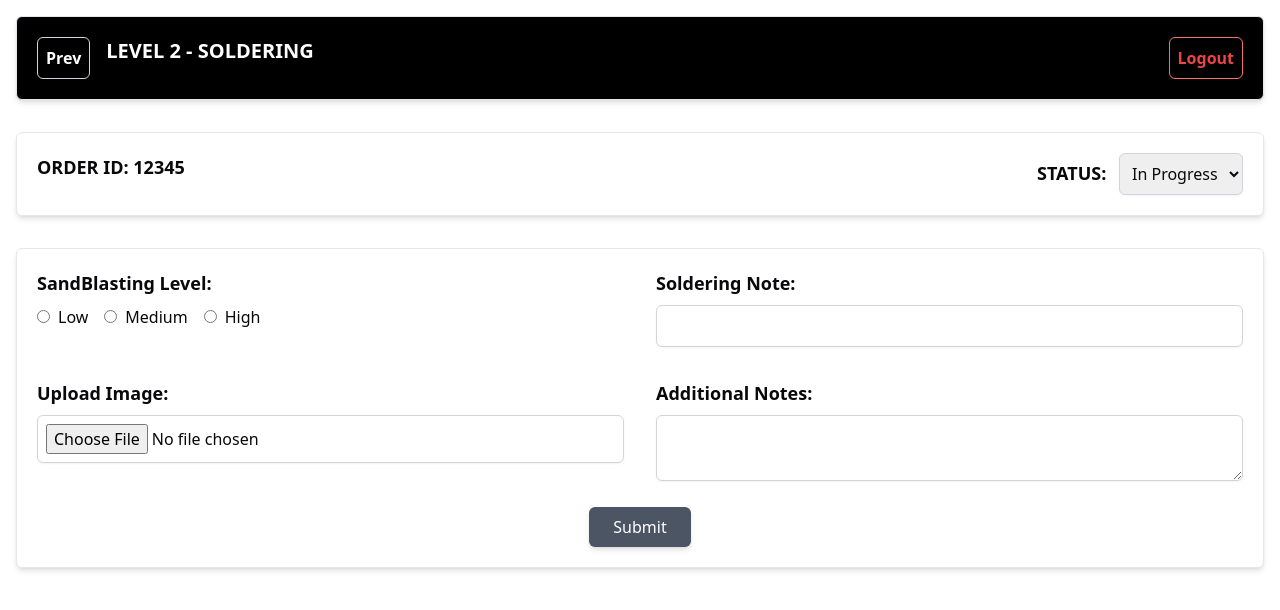
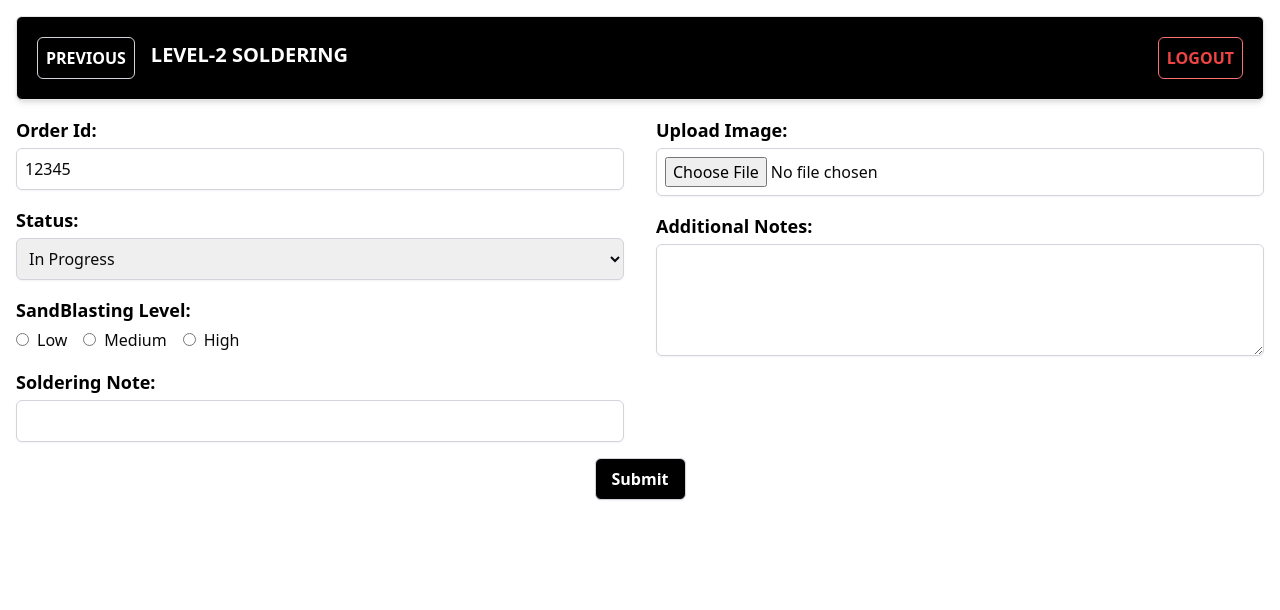
Before and after one commit to npankajkumar/WheelFactory_Frontend, a React (Vite) app in the folder Wheel_Factory/: page /soldering in a window 1280 px wide. Shown: the top 610 px of the page. Built offline with nearby package versions, Linux system fonts and the light colour scheme.

Commit message:
added changes in UI

```diff
--- a/Wheel_Factory/src/pages/inventory/Inventory.jsx
+++ b/Wheel_Factory/src/pages/inventory/Inventory.jsx
@@ -1,6 +1,7 @@
 import React, { useState } from 'react';
 import { useNavigate } from 'react-router-dom';
 import axios from 'axios';
+
 const Inventory = () => {
   const [orderId, setOrderId] = useState('');
   const [year, setYear] = useState('');
@@ -24,9 +25,8 @@ const Inventory = () => {
     formData.append('model', model);
     formData.append('damageType', damageType);
     formData.append('notes', notes);
-    if (image) {
-      formData.append('image', image);
-    }
+    formData.append('image', image);
+
     try {
       await axios.post('http://localhost:3000/completedOrders', formData, {
         headers: {
@@ -41,11 +41,13 @@ const Inventory = () => {
       setNotes('');
       setImage(null);
       alert('Order added successfully!');
+      navigate('/inventory');
     } catch (error) {
       console.error('Error submitting form', error);
       alert('Error submitting form');
     }
   };
+
   return (
     <div className="p-4">
       <header className="flex justify-between items-center p-5 rounded-md bg-black shadow-md border border-gray-200">
@@ -115,13 +117,14 @@ const Inventory = () => {
           </div>
           <div className="flex-1 space-y-4">
             <div>
-            <label className="text-lg font-bold text-black">
+              <label className="text-lg font-bold text-black">
                 DamageType:
               </label>
               <select
                 className="mt-1 block w-full p-2 border border-gray-300 rounded-md shadow-sm focus:outline-none focus:ring focus:border-black"
                 value={damageType}
-                onChange={(e) => setDamageType(e.target.value)}>
+                onChange={(e) => setDamageType(e.target.value)}
+              >
                 <option value="">Select</option>
                 <option value="CHIPPED">Chipped</option>
                 <option value="PAINT FADE">Paint Fade</option>
@@ -153,12 +156,13 @@ const Inventory = () => {
         </div>
         <button
           type="submit"
-          className="border border-gray-300 font-bold text-white p-2 rounded-md shadow-sm bg-black px-4 py-2 mt-4 block mx-auto">
+          className="border border-gray-300 font-bold text-white p-2 rounded-md shadow-sm bg-black px-4 py-2 mt-4 block mx-auto"
+        >
           Submit
         </button>
       </form>
     </div>
   );
-};
+  };
 
 export default Inventory;
--- a/Wheel_Factory/src/pages/painting/Painting.jsx
+++ b/Wheel_Factory/src/pages/painting/Painting.jsx
@@ -1,5 +1,6 @@
 import React, { useState } from 'react';
 import { useNavigate } from 'react-router-dom';
+import axios from 'axios';
 
 const Painting = () => {
   const [orderId, setOrderId] = useState('');
@@ -10,7 +11,11 @@ const Painting = () => {
 
   const navigate = useNavigate();
 
-  const handleSubmit = () => {
+  const handleSubmit = async () => {
+    if (!orderId || !paint || !typeOfPaint || !status || !notes) {
+      alert('Please fill in all fields before submitting.');
+      return;
+    }
     const payload = {
       orderId,
       paint,
@@ -18,8 +23,25 @@ const Painting = () => {
       status,
       notes,
     };
-    console.log('Form Submitted:', payload);
 
+    try {
+      await axios.post('http://localhost:3000/completedOrders', payload, {
+        headers: {
+          'Content-Type': 'application/json',
+        },
+      });
+      setOrderId('');
+      setPaint('');
+      setTypeOfPaint('powder');
+      setStatus('inprogress');
+      setNotes('');
+
+      alert('Painting details submitted successfully!');
+      navigate('/painting');
+    } catch (error) {
+      console.error('Error submitting form', error);
+      alert('Error submitting form');
+    }
   };
 
   return (
@@ -69,7 +91,6 @@ const Painting = () => {
               value={typeOfPaint}
               onChange={(e) => setTypeOfPaint(e.target.value)}
             >
-                <option value="select">Select</option>
               <option value="powder">Powder</option>
               <option value="urethane">Urethane</option>
             </select>
@@ -77,7 +98,7 @@ const Painting = () => {
         </div>
         <div className="flex flex-col space-y-4">
           <div>
-             <label className="text-lg font-bold mr-2">Status </label>
+            <label className="text-lg font-bold mr-2">Status</label>
             <select
               className="block p-2 border border-gray-300 rounded-md shadow-sm focus:outline-none focus:ring focus:border-black"
               value={status}
--- a/Wheel_Factory/src/pages/soldering/Soldering.jsx
+++ b/Wheel_Factory/src/pages/soldering/Soldering.jsx
@@ -8,7 +8,7 @@ const Soldering = () => {
   const [solderingNote, setSolderingNote] = useState("");
   const [image, setImage] = useState(null);
   const [additionalNotes, setAdditionalNotes] = useState("");
-  const navigate=useNavigate();
+  const navigate = useNavigate();
 
   const handleImageUpload = (e) => {
     setImage(e.target.files[0]);
@@ -27,42 +27,56 @@ const Soldering = () => {
   };
 
   return (
-    <div className="min-h-screen  p-4">
-      <header className="flex justify-between rounded-md items-center p-5 bg-black shadow-md border border-gray-200">
+    <div className="p-4">
+      <header className="flex justify-between items-center p-5 rounded-md bg-black shadow-md border border-gray-200">
         <div className="flex space-x-4">
-          <button className="border border-gray-300 font-bold text-white p-2 rounded-md shadow-sm hover:bg-gray-200 hover:text-black transition"
-          onClick={() => navigate('/workers/:userId')} >
-            Prev
+          <button
+            className="border border-gray-300 font-bold text-white p-2 rounded-md shadow-sm hover:bg-gray-200 hover:text-black transition"
+            onClick={() => navigate('/workers/:userId')}
+          >
+            PREVIOUS
           </button>
-          <h1 className="text-xl font-bold text-white">LEVEL 2 - SOLDERING</h1>
+          <h1 className="text-xl text-white pt-1 font-bold">LEVEL-2 SOLDERING</h1>
         </div>
-        <button onClick={() => navigate('/')} className="border font-bold border-red-400 p-2 rounded-md shadow-sm text-red-500 hover:bg-red-300 hover:text-black transition">
-          Logout
+        <button
+          className="border border-red-400 p-2 rounded-md shadow-sm font-bold text-red-500 hover:bg-red-100 transition"
+          onClick={() => navigate('/')}
+        >
+          LOGOUT
         </button>
       </header>
-      <main className="mt-8 space-y-8">
-        <div className="bg-white p-5 shadow-md border border-gray-200 rounded-md flex justify-between">
-          <p className="text-lg font-bold">ORDER ID: {orderId}</p>
+      <form className="mt-4 space-y-4" onSubmit={handleSubmit}>
+        <div className="flex flex-col lg:flex-row space-y-4 lg:space-y-0 lg:space-x-8">
+          <div className="flex-1 space-y-4">
             <div>
-            <label className="text-lg font-bold mr-2">STATUS: </label>
+              <label className="text-lg font-bold text-black">
+                Order Id:
+              </label>
+              <input
+                type="text"
+                className="mt-1 block w-full p-2 border border-gray-300 rounded-md shadow-sm focus:outline-none focus:ring focus:border-black"
+                value={orderId}
+                onChange={(e) => setOrderId(e.target.value)}
+              />
+            </div>
+            <div>
+              <label className="text-lg font-bold text-black">
+                Status:
+              </label>
               <select
+                className="mt-1 block w-full p-2 border border-gray-300 rounded-md shadow-sm focus:outline-none focus:ring focus:border-black"
                 value={status}
                 onChange={(e) => setStatus(e.target.value)}
-              className="border border-gray-300 p-2 rounded-md shadow-sm"
               >
                 <option value="In Progress">In Progress</option>
                 <option value="Completed">Completed</option>
               </select>
             </div>
-        </div>
-        <form
-          onSubmit={handleSubmit}
-          className="bg-white p-5 shadow-md border border-gray-200 rounded-md space-y-5"
-        >
-          <div className="grid grid-cols-1 md:grid-cols-2 gap-8">
             <div>
-              <label className="block text-lg font-bold mb-2">SandBlasting Level:</label>
-              <div className="space-x-4">
+              <label className="text-lg font-bold text-black">
+                SandBlasting Level:
+              </label>
+              <div className="mt-1 space-x-4">
                 <label>
                   <input
                     type="radio"
@@ -96,40 +110,47 @@ const Soldering = () => {
               </div>
             </div>
             <div>
-              <label className="block text-lg font-bold mb-2">Soldering Note:</label>
+              <label className="text-lg font-bold text-black">
+                Soldering Note:
+              </label>
               <input
                 type="text"
+                className="mt-1 block w-full p-2 border border-gray-300 rounded-md shadow-sm focus:outline-none focus:ring focus:border-black"
                 value={solderingNote}
                 onChange={(e) => setSolderingNote(e.target.value)}
-                className="border border-gray-300 p-2 w-full rounded-md shadow-sm hover:border-gray-400 focus:ring focus:ring-gray-200 transition"
+              />
+            </div>
+          </div>
+          <div className="flex-1 space-y-4">
+            <div>
+              <label className="text-lg font-bold text-black">
+                Upload Image:
+              </label>
+              <input
+                type="file"
+                className="mt-1 block w-full p-2 border border-gray-300 rounded-md shadow-sm focus:outline-none focus:ring focus:border-black"
+                onChange={handleImageUpload}
               />
             </div>
             <div>
-              <label className="block text-lg font-bold mb-2">Upload Image:</label>
-              <input
-                type="file"
-                onChange={handleImageUpload}
-                className="border border-gray-300 p-2 w-full rounded-md shadow-sm hover:border-gray-400 focus:ring focus:ring-gray-200 transition" />
-            </div>
-            <div>
-              <label className="block text-lg font-bold mb-2">Additional Notes:</label>
+              <label className="text-lg font-bold text-black">
+                Additional Notes:
+              </label>
               <textarea
+                className="mt-1 block w-full p-2 border border-gray-300 rounded-md shadow-sm focus:outline-none focus:ring focus:border-black h-28"
                 value={additionalNotes}
                 onChange={(e) => setAdditionalNotes(e.target.value)}
-                className="border border-gray-300 p-2 w-full rounded-md shadow-sm hover:border-gray-400 focus:ring focus:ring-gray-200 transition"
               ></textarea>
             </div>
           </div>
-          <div className="text-center">
+        </div>
         <button
           type="submit"
-              className="bg-gray-600 text-white py-2 px-6 rounded-md shadow-md hover:bg-gray-900 transition"
+          className="border border-gray-300 font-bold text-white p-2 rounded-md shadow-sm bg-black px-4 py-2 mt-4 block mx-auto"
         >
           Submit
         </button>
-          </div>
       </form>
-      </main>
     </div>
   );
 };
--- a/Wheel_Factory/src/pages/worker/Worker.jsx
+++ b/Wheel_Factory/src/pages/worker/Worker.jsx
@@ -91,7 +91,7 @@ const Worker = () => {
       '4': `/packaging`
     };
 
-    navigate(stagePaths[stage]  || '/');
+    navigate(stagePaths[stage] || '/');
   };
 
   const handleDetailsClick = (wheelId) => {
@@ -110,11 +110,9 @@ const Worker = () => {
   if (error) {
     return <p>{error}</p>;
   }
-
   if (!worker) {
     return <p>Loading...</p>;
   }
-
   return (
     <div>
       <header className="flex justify-between items-center p-5 rounded-md bg-black shadow-md border border-gray-200">
@@ -145,12 +143,6 @@ const Worker = () => {
               <td className="border border-gray-500 p-2">{item.status}</td>
               <td className="border border-gray-500 p-2">
                 <button
-                  className="bg-blue-500 text-white p-2 rounded-md hover:bg-blue-700"
-                  onClick={() => handleProcessClick(item.stage)}
-                >
-                  Process
-                </button>
-                <button
                   className="bg-green-500 text-white p-2 rounded-md hover:bg-green-700 ml-2"
                   onClick={() => handleDetailsClick(item.wheelId)}
                 >
@@ -166,12 +158,6 @@ const Worker = () => {
               <td className="border border-gray-500 p-2">{item.wheelId}</td>
               <td className="border border-gray-500 p-2">{item.status}</td>
               <td className="border border-gray-500 p-2">
-                <button
-                  className="bg-blue-500 text-white p-2 rounded-md hover:bg-blue-700"
-                  onClick={() => handleProcessClick(item.stage)}
-                >
-                  Process
-                </button>
                 <button
                   className="bg-green-500 text-white p-2 rounded-md hover:bg-green-700 ml-2"
                   onClick={() => handleDetailsClick(item.wheelId)}
@@ -189,12 +175,6 @@ const Worker = () => {
               <td className="border border-gray-500 p-2">{item.status}</td>
               <td className="border border-gray-500 p-2">
                 <button
-                  className="bg-blue-500 text-white p-2 rounded-md hover:bg-blue-700"
-                  onClick={() => handleProcessClick(item.stage)}
-                >
-                  Process
-                </button>
-                <button
                   className="bg-green-500 text-white p-2 rounded-md hover:bg-green-700 ml-2"
                   onClick={() => handleDetailsClick(item.wheelId)}
                 >
@@ -210,12 +190,6 @@ const Worker = () => {
               <td className="border border-gray-500 p-2">{item.wheelId}</td>
               <td className="border border-gray-500 p-2">{item.status}</td>
               <td className="border border-gray-500 p-2">
-                <button
-                  className="bg-blue-500 text-white p-2 rounded-md hover:bg-blue-700"
-                  onClick={() => handleProcessClick(item.stage)}
-                >
-                  Process
-                </button>
                 <button
                   className="bg-green-500 text-white p-2 rounded-md hover:bg-green-700 ml-2"
                   onClick={() => handleDetailsClick(item.wheelId)}
@@ -236,6 +210,12 @@ const Worker = () => {
             <p><strong>Color Preference:</strong> {selectedWheel.colorPreference}</p>
             <p><strong>Status:</strong> {selectedWheel.status}</p>
             <button
+              className="mt-4 bg-blue-500 text-white p-2 rounded-md hover:bg-blue-700"
+              onClick={() => handleProcessClick(selectedWheel.stage)}
+            >
+              Process
+            </button>
+            <button
               className="mt-2 bg-red-500 text-white p-2 rounded-md hover:bg-red-700"
               onClick={closeModal}
             >
```
Also changed, not shown: Wheel_Factory/src/orders.json (+99 -41 lines). Lines whose indentation alone changed are shown as unchanged.
